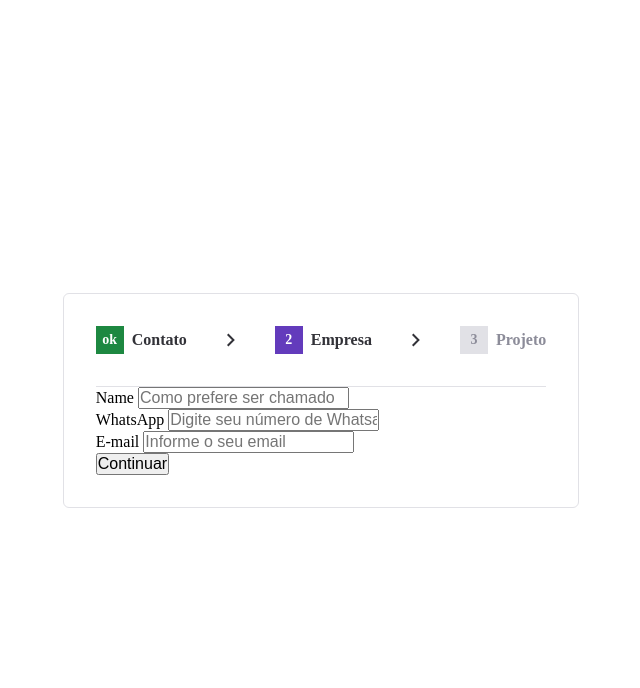
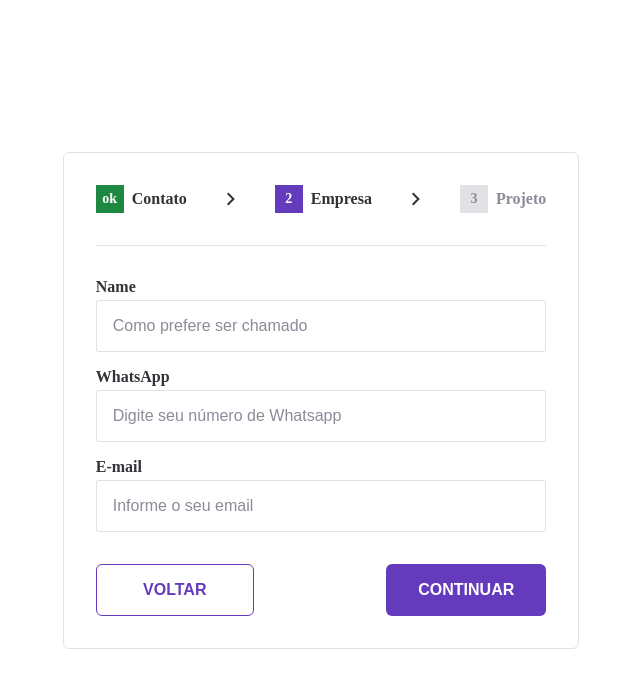
Before and after one commit to renanromagnollo/animacoes-boracodar, a website: page index.html in a window 1280 px wide. Shown: the whole page, without its empty margins (319-959 px from the left). Drawn offline with Linux system fonts and the light colour scheme.

Commit message:
fix: div content

```diff
--- a/index.html
+++ b/index.html
@@ -33,23 +33,31 @@
                 <div class="content">
                     <div class="input-wrapper">
                         <label for="name">Name</label>
-                        <input type="text" name="name" id="name" placeholder="Como prefere ser chamado" required />
+                        <input
+                            id="name"
+                            type="text"
+                            name="name"
+                            placeholder="Como prefere ser chamado"
+                            required
+                        />
+                    </div>
+                    <div class="input-wrapper">
+                        <label for="phone">WhatsApp</label>
+                        <input
+                            id="phone"
+                            type="text"
+                            name="phone"
+                            placeholder="Digite seu número de Whatsapp"
+                            onkeypress="return /\d/.test(event.key)"
+                        />
+                    </div>
+                    <div class="input-wrapper">
+                        <label for="email">E-mail</label>
+                        <input type="email" name="email" id="email" placeholder="Informe o seu email" required />
                     </div>
                 </div>
-                <div class="content">
-                    <div class="input-wrapper">
-                        <label for="phone">WhatsApp</label>
-                        <input type="text" name="phone" id="phone" placeholder="Digite seu número de Whatsapp" />
-                    </div>
-                </div>
-                <div class="content">
-                    <div class="input-wrapper">
-                        <label for="email">E-mail</label>
-                        <input type="text" name="email" id="email" placeholder="Informe o seu email" required />
-                    </div>
-                </div>
-
                 <div class="button-wrapper">
+                    <button class="btn secondary">Voltar</button>
                     <button class="btn primary">Continuar</button>
                 </div>
             </div>
--- a/style.css
+++ b/style.css
@@ -85,3 +85,73 @@ form {
     content: 'ok';
     background-color: var(--color-feedback-sucess-color)
 }
+
+.content {
+    margin-top: 3.2rem;
+
+    display: grid;
+    gap: 1.6rem;
+}
+
+.button-wrapper {
+    margin-top: 3.2rem;
+    display: flex;
+    justify-content: space-between;
+}
+
+.btn {
+    display: flex;
+    justify-content: center;
+    align-items: center;
+    padding: 1.6rem 3.2rem;
+
+    border: 0;
+    border-radius: .6rem;
+
+    font-weight: 700;
+
+    text-transform: uppercase;
+
+    min-width: 15.8rem;
+}
+
+.primary {
+    background-color: var(--color-produto-purple-mid);
+    color: var(--color-base-white);
+}
+
+.primary:hover {
+    background-color: var(--color-produto-purple-light)
+}
+
+.secondary {
+    background-color: var(--color-base-white);
+    color: var(--color-produto-purple-mid);
+    border: 1px solid var(--color-produto-purple-mid)
+}
+
+.justify-end {
+    justify-content: flex-end;
+}
+
+label {
+    font-weight: 700;
+    color: VAR(--color-base-gray-400);
+}
+
+input, textarea {
+    width: 100%;
+    margin-top: 4px;
+
+    padding: 1.6rem;
+    background-color: var(--color-base-white);
+
+    border: 1px solid var(--color-base-gray-100);
+    border-radius: .2rem;
+}
+
+input::placeholder,
+textarea::placeholder {
+    color: var(--color-base-gray-200);
+
+}
```
